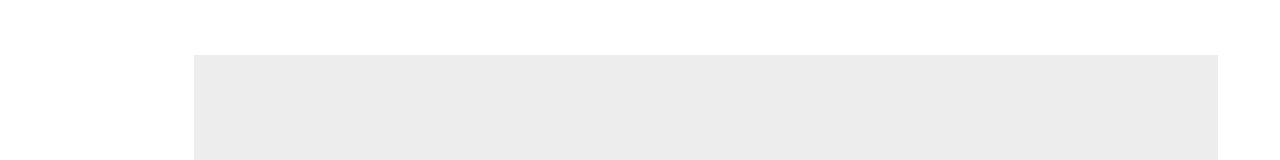
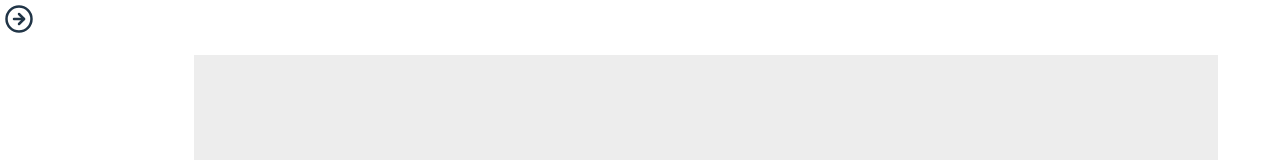
Before and after one commit to matiasfacio/react-canvas, a React (Vite) app: page / in a window 1280 px wide. Shown: the top 160 px of the page. Built offline with nearby package versions, Linux system fonts and the light colour scheme.

Commit message:
icons, menu, expandable component

```diff
--- a/package.json
+++ b/package.json
@@ -13,6 +13,7 @@
     "@types/styled-components": "^5.1.34",
     "react": "^18.2.0",
     "react-dom": "^18.2.0",
+    "react-icons": "^5.2.0",
     "styled-components": "^6.1.9"
   },
   "devDependencies": {
--- a/src/App.css
+++ b/src/App.css
@@ -25,17 +25,20 @@ input[type="color"] {
 
 .mini-canvas-before {
   position: absolute;
-  inset: 0;
-  display: flex;
-  height: 100%;
-  width: 100%;
-  align-items: flex-end;
+  right: 4px;
+  bottom: 4px;
   color: darkgray;
-  padding-left: 8px;
-  padding-bottom: 4px;
   opacity: 0;
 }
 
 .mini-canvas:hover .mini-canvas-before {
   opacity: 1;
 }
+
+
+ul {
+  list-style: none;
+  display: flex;
+  flex-direction: column;
+  text-align: left;
+}
--- a/src/App.tsx
+++ b/src/App.tsx
@@ -1,11 +1,18 @@
 import styled from 'styled-components'
 import './App.css'
 import { Canvas } from './components/Canvas'
+import { Expandable } from './components/Expandable'
+import { Menu } from './components/Menu'
 
 function App() {
   return (
     <>
       <StyledCanvasContainer>
+        <StyledMenuContainer>
+          <Expandable>
+            <Menu/>
+          </Expandable>
+        </StyledMenuContainer>
         <Canvas />
       </StyledCanvasContainer>
     </>
@@ -20,3 +27,8 @@ const StyledCanvasContainer = styled.div`
   display: grid;
   place-content: center;
 `
+const StyledMenuContainer = styled.div`
+  position: fixed;
+  top: 4px;
+  left: 4px;
+`
--- /dev/null
+++ b/src/components/Expandable.tsx
@@ -0,0 +1,16 @@
+import { ReactNode, useState } from "react";
+import styled from "styled-components";
+import { FiArrowRightCircle, FiArrowLeftCircle } from "react-icons/fi";
+
+export const Expandable = ({ children }: { children: ReactNode }) => {
+    const [isOpen, setIsOpen] = useState(false)
+    return <StyledButton onClick={() => setIsOpen(!isOpen)} $isOpen={isOpen}>
+        {isOpen ? <FiArrowLeftCircle size={30}/> : <FiArrowRightCircle size={30}/>}
+        {isOpen && children}
+    </StyledButton>
+}
+
+const StyledButton = styled.div<{$isOpen: boolean}>`
+    width: ${({ $isOpen }) => $isOpen ? 'fit-content' : 'fit-content'};
+    transition: width ease 200ms;
+`;
--- /dev/null
+++ b/src/components/Menu.tsx
@@ -0,0 +1,19 @@
+import styled from "styled-components"
+
+export const Menu = () => {
+    return (
+        <ul>
+            <li><StyledMenuItem>Circle</StyledMenuItem></li>
+            <li><StyledMenuItem>Square</StyledMenuItem></li>
+        </ul>
+    )
+}
+
+const StyledMenuItem = styled.button`
+    border: none;
+    width: 70px;
+    &:hover {
+        color: #3939b2;
+    }
+    border-radius: 0;
+`
--- a/src/hooks/MiniCanvas.tsx
+++ b/src/hooks/MiniCanvas.tsx
@@ -1,5 +1,6 @@
 import { useCallback, useEffect, useRef, useState } from "react"
 import { Coordinate } from "../components/Canvas"
+import { FiTrash2 } from "react-icons/fi";
 
 export function MiniCanvas({ sketch, onClick }: { sketch: Coordinate[];  onClick: ()=> void}) {
     const canvasRef = useRef<HTMLCanvasElement>(null)
@@ -34,15 +35,15 @@ export function MiniCanvas({ sketch, onClick }: { sketch: Coordinate[];  onClick
     }, [isFirstRender, startDraw])
 
     return (
-        <div className={'mini-canvas'} onClick={onClick} onMouseOver={() => setIsHovered(true)}
+        <div className={'mini-canvas'} onMouseOver={() => setIsHovered(true)}
         onMouseLeave={()=> setIsHovered(false)} >
             <canvas
                 width={110}
                 height={50}
                 ref={canvasRef}
-                style={{ border: `1px ${isHovered ? 'lightblue': 'darkgray'} solid`, cursor: 'pointer', opacity: isHovered ? 0.8: 1, position: 'relative' }}
+                style={{ border: "1px darkgray solid", cursor: 'pointer', opacity: isHovered ? 0.8: 1, position: 'relative' }}
             />
-            <p className="mini-canvas-before" >Click to delete</p>
+            <FiTrash2 className="mini-canvas-before" size={20} onClick={onClick}/>
         </div>
     )
 }
```
Also changed, not shown: 1 other file (tests, documents, lock files or other folders).
